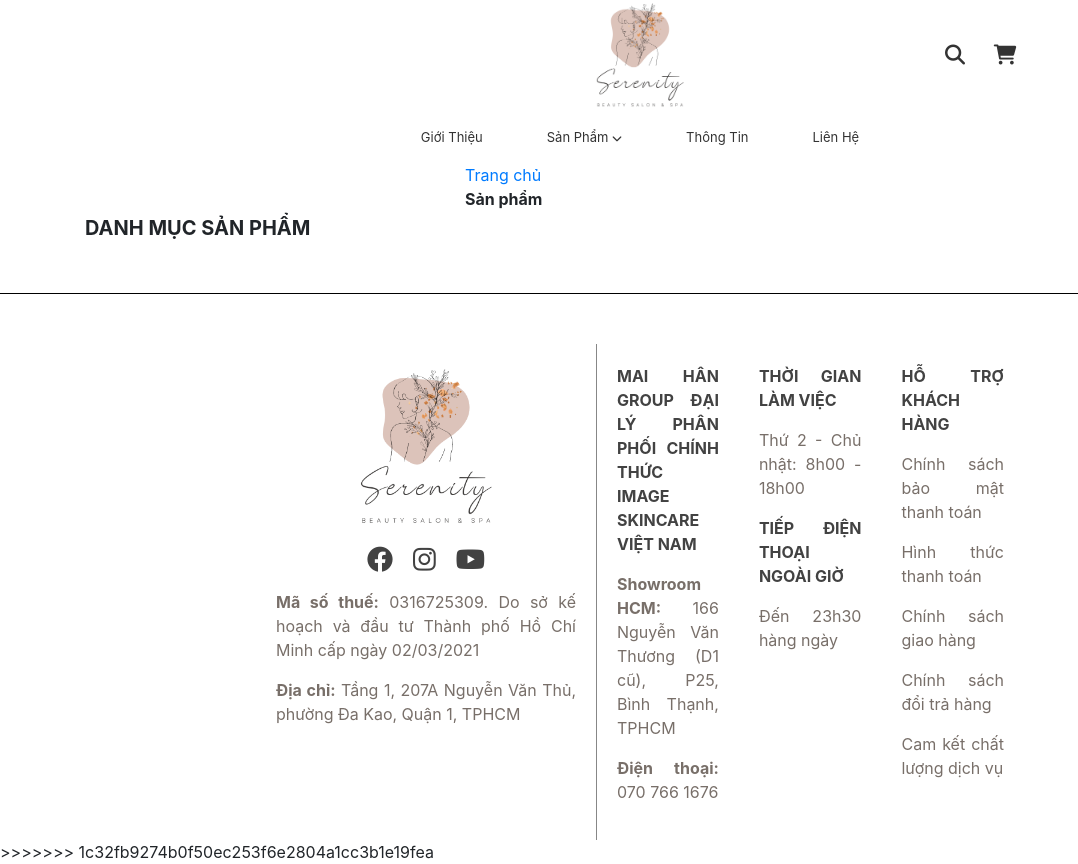
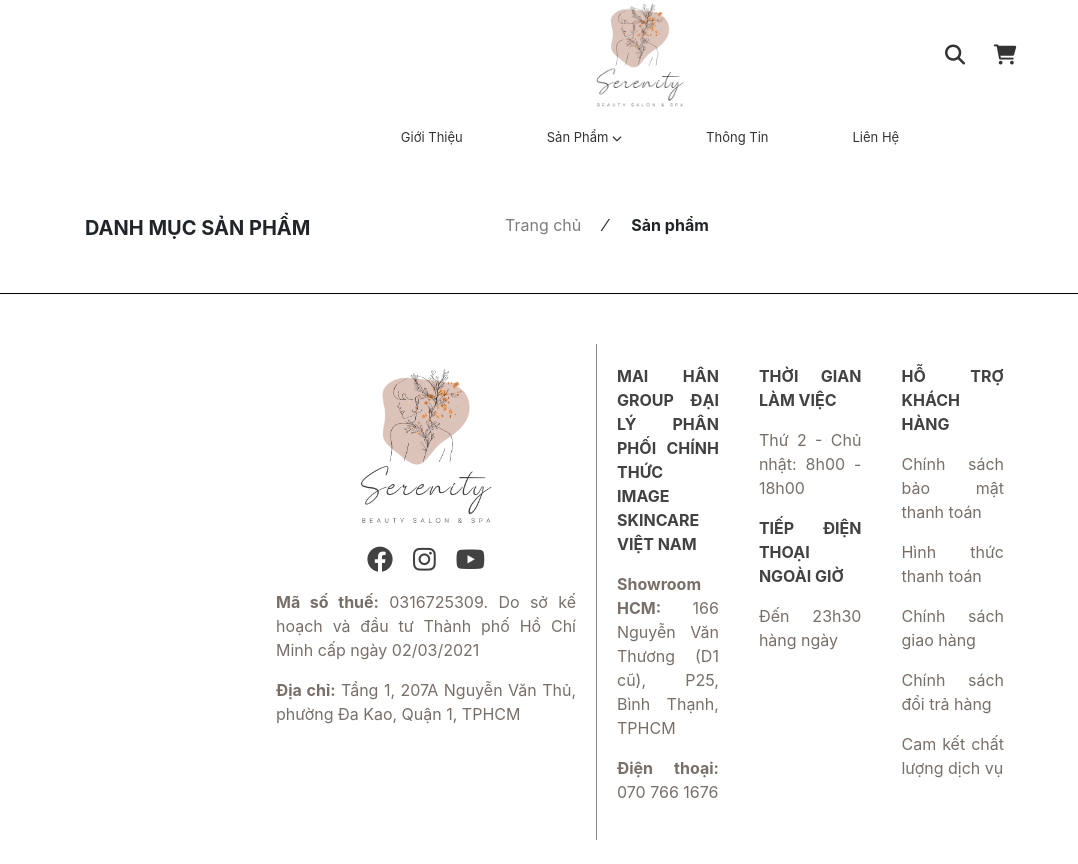
Before and after one commit to JacobPorman/SerenitySpa, a PHP site: page /product.html in a window 1280 px wide. Shown: the whole page, without its empty margins (0-1078 px from the left). After the commit the page ends 840 px from the top, so only its background shows below. Run offline with PHP 8.4, Linux system fonts and the light colour scheme.

Commit message:
update 5-5 11:35

```diff
--- a/FE/css/product.css
+++ b/FE/css/product.css
@@ -11,7 +11,28 @@
 
 /* Product - Side */
 
+.product-side {
+  margin-top: 50px;
+  margin-bottom: 50px;
+}
+
 .product-side ol,
 li {
   list-style: none;
+  display: inline;
+  margin-left: 20px;
 }
+
+.product-side a {
+  text-decoration: none;
+  color: rgba(0, 0, 0, 0.515);
+}
+
+.breadcumb-item a {
+  cursor: pointer;
+  transition: all 0.3s;
+}
+
+.breadcumb-item a:hover {
+  color: rgb(95, 29, 29);
+}
--- a/FE/index.html
+++ b/FE/index.html
@@ -22,6 +22,12 @@
 
     <link rel="stylesheet" href="./css/style.css" />
     <link rel="stylesheet" href="./css/index.css" />
+
+    <link
+      rel="shortcut icon"
+      type="image/png"
+      href="./image/logo/javicon.png"
+    />
   </head>
   <body>
     <!-- HEADER -->
--- a/FE/product.html
+++ b/FE/product.html
@@ -88,10 +88,15 @@
           <section class="product-side col-8">
             <div class="nav-product">
               <ol>
-                <li class="breadcumb">
-                  <a href="./index.html" target="_blank">Trang chủ</a>
+                <li class="breadcumb-item">
+                  <a href="./index.html" target="_blank"
+                    >Trang chủ&nbsp;&nbsp;&nbsp;&nbsp;</a
+                  >
                 </li>
-                <li class="breadcumb" style="font-weight: bold">Sản phẩm</li>
+                &frasl;
+                <li class="breadcumb-item" style="font-weight: bold">
+                  Sản phẩm
+                </li>
               </ol>
             </div>
           </section>
@@ -172,7 +177,5 @@
     <script src="./libs/bootstrap/bootstrap.min.js"></script>
 
     <script src="./js/main.js"></script>
-
-    >>>>>>> 1c32fb9274b0f50ec253f6e2804a1cc3b1e19fea
   </body>
 </html>
```
Also changed, not shown: FE/image/logo/javicon.png (added).
